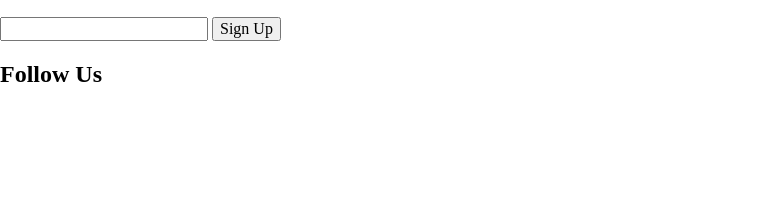
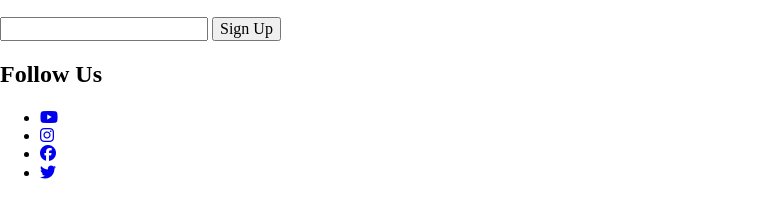
Before and after one commit to lilrussiaa/Web2-HW, a website: page deploy/index.html in a window 1280 px wide. Shown: the part 3569-3767 px from the top of the page, without its empty margins (0-766 px from the left). Before the commit the page ends 3720 px from the top, so only its background shows below. Drawn offline with Linux system fonts and the light colour scheme.

Commit message:
added font awesome social icons

```diff
--- a/deploy/index.html
+++ b/deploy/index.html
@@ -141,10 +141,10 @@
     <section>
         <h2>Follow Us</h2>
         <ul>
-            <img src="img/footer/youtube.svg" alt="youtube icon">
-            <img src="img/footer/Instagram.svg" alt="instagram icon">
-            <img src="img/footer/facebook.svg" alt="facebook icon">
-            <img src="img/footer/twitter.svg" alt="Twitter icon">
+            <li><a href="#"><i class="fa-brands fa-youtube"></i></a></li>
+            <li><a href="#"><i class="fa-brands fa-instagram"></i></a></li>
+            <li><a href="#"><i class="fa-brands fa-facebook"></i></a></li>
+            <li><a href="#"><i class="fa-brands fa-twitter"></i></a></li>
         </ul>
     </section>
 </footer>
```
Also changed, not shown: 1 other file.
